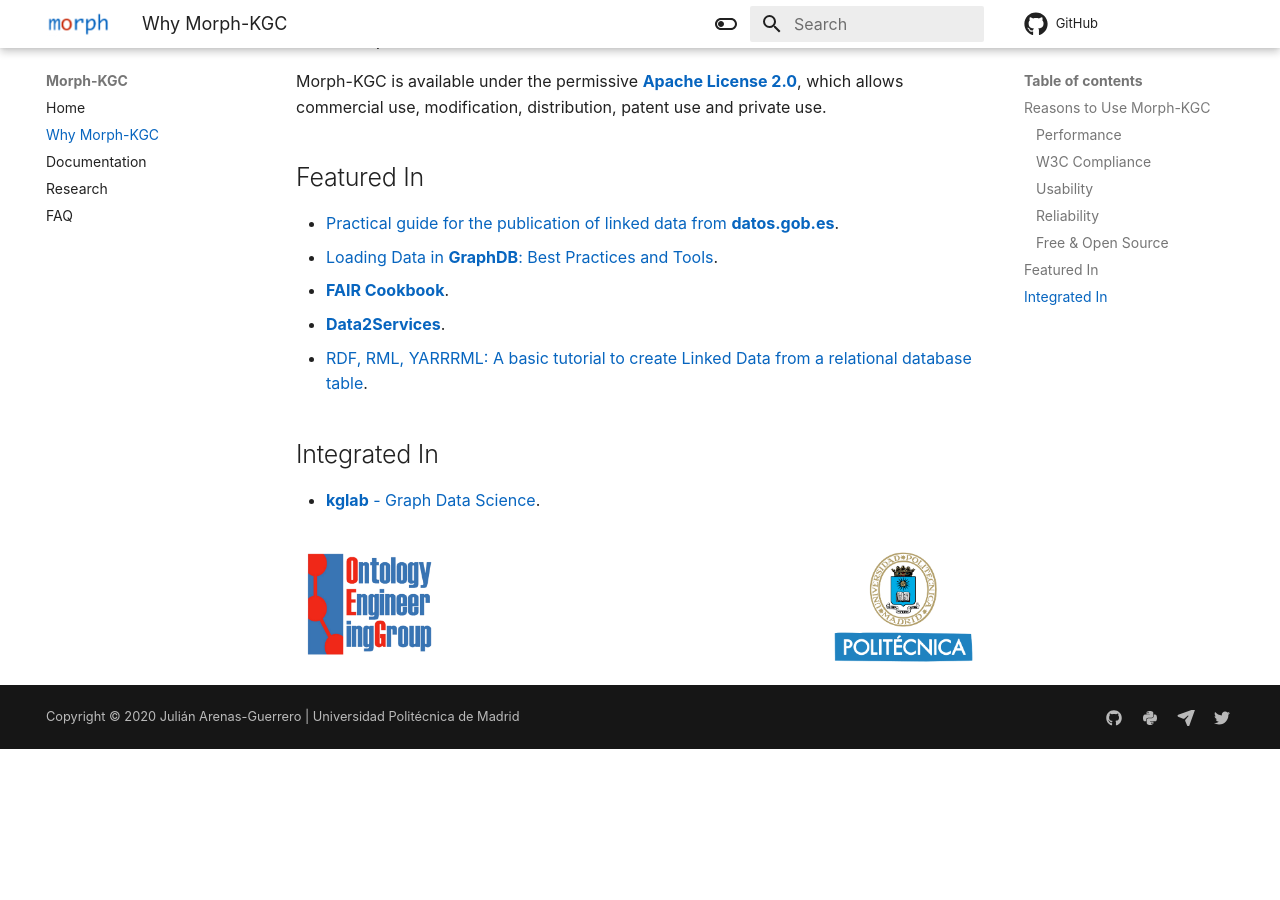
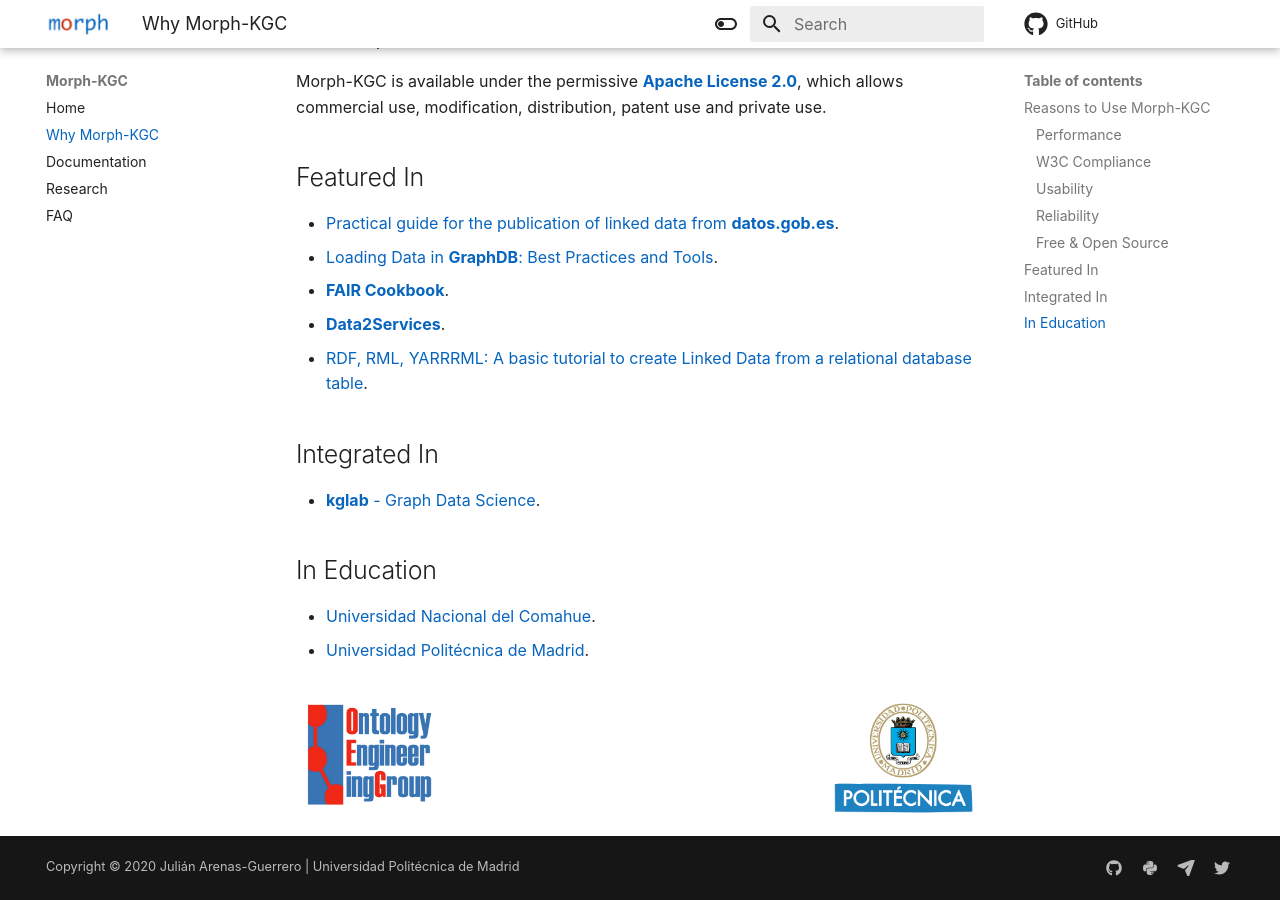
Before and after one commit to morph-kgc/morph-kgc-docs, an MkDocs documentation site: the page built from docs/why-morph-kgc.md, in a window 1280 px wide and 900 px high, scrolled down 929 px. Built offline with MkDocs 1.6.1 and Material for MkDocs 9.7.7, drawn with Linux system fonts in a browser that asks for light colours; comment, search, counter and statistics services are not loaded; before the commit the page ends 1678 px from its top, so only the background shows below that.

Commit message:
Update why-morph-kgc.md

```diff
--- a/docs/why-morph-kgc.md
+++ b/docs/why-morph-kgc.md
@@ -32,4 +32,8 @@ Morph-KGC is available under the permissive **[Apache License 2.0](https://githu
 ## Integrated In
 - [**kglab** - Graph Data Science](https://github.com/DerwenAI/kglab).
 
+## In Education
+- [Universidad Nacional del Comahue](https://www.fi.uncoma.edu.ar/wp-content/uploads/2024/02/CursoPosgrado-Grafos-de-Conocimiento-Programa2023-1.pdf).
+- [Universidad Politécnica de Madrid](https://github.com/FacultadInformatica-LinkedData).
+
 ![OEG](assets/logo-oeg.png){ width="150" align=left } ![UPM](assets/logo-upm.png){ width="161" align=right }
```
